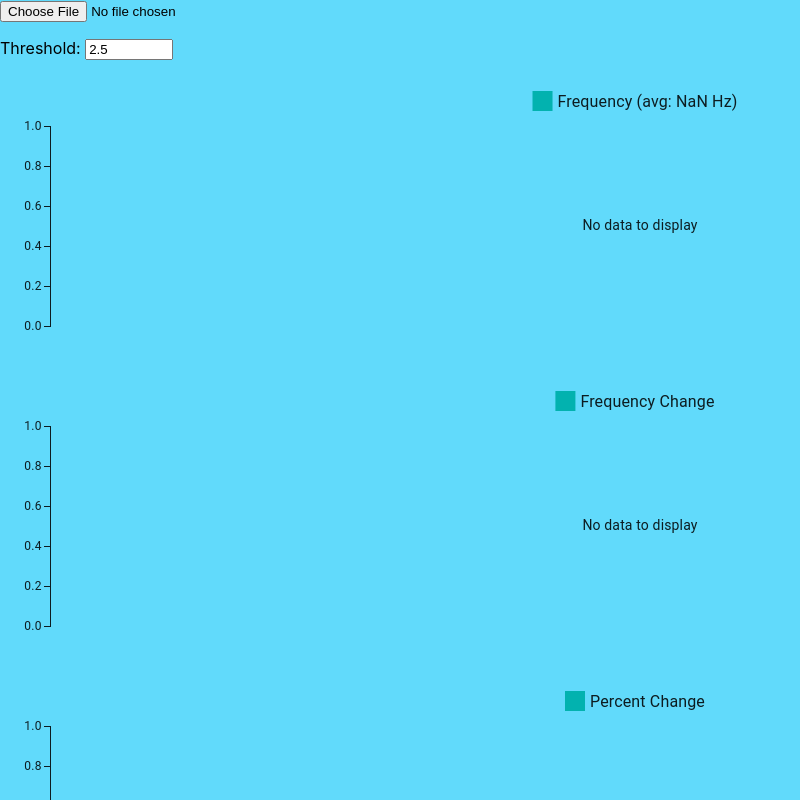
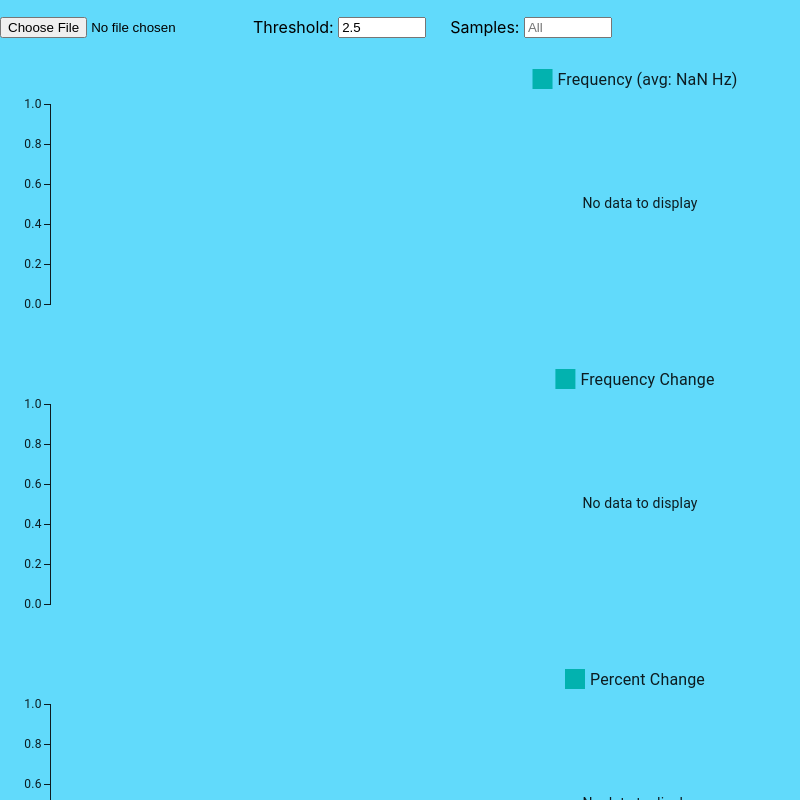
Before and after one commit to xonik/frequency-analyzer, a React (Create React App) app: page / in a window 1280 px wide. Shown: the top 800 px of the page, without its empty margins (0-800 px from the left). Built offline with nearby package versions, Linux system fonts and the light colour scheme.

Commit message:
Added custom list length setting

```diff
--- a/src/App.css
+++ b/src/App.css
@@ -49,3 +49,13 @@ body {
   box-sizing: border-box;
   overflow-x: hidden;
 }
+
+.input-row {
+  display: flex;
+  align-items: center;
+  margin: 16px 0;
+}
+.input-row label {
+  display: flex;
+  align-items: center;
+}
--- a/src/App.tsx
+++ b/src/App.tsx
@@ -26,10 +26,17 @@ function App() {
         const stored = localStorage.getItem('threshold');
         return stored ? parseFloat(stored) : 2.5;
     });
+    const [sliceLength, setSliceLength] = useState<string>(() => {
+        return localStorage.getItem('sliceLength') ?? '';
+    });
 
     useEffect(() => {
         localStorage.setItem('threshold', threshold.toString());
     }, [threshold]);
+
+    useEffect(() => {
+        localStorage.setItem('sliceLength', sliceLength);
+    }, [sliceLength]);
 
     useEffect(() => {
         const { processSample, frequencyList: freqList } = createFrequencyProcessor(threshold);
@@ -40,7 +47,16 @@ function App() {
 
         // Remove the first entry as it has probably not measured a full
         // interval.
-        const slicedList = freqList.slice(1)
+        let slicedList = freqList.slice(1)
+
+        // Apply sliceLength if valid and not empty
+        if (sliceLength !== '') {
+            const n = Number(sliceLength);
+            if (!isNaN(n) && n > 0) {
+                slicedList = slicedList.slice(-n);
+            }
+        }
+
         setFrequencyList(slicedList);
 
         const calculatedAverage = average(slicedList)
@@ -50,7 +66,7 @@ function App() {
         setCentsDeviationList(cents);
 
         setRateOfChangeList(calculateFrequencyRateOfChangePercent(slicedList));
-    }, [lines, threshold]);
+    }, [lines, threshold, sliceLength]);
 
     useEffect(() => {
         const handleResize = () => setChartWidth(window.innerWidth);
@@ -77,8 +93,8 @@ function App() {
     return (
         <div className="app" style={{ width: '100vw' }}>
             <div>
-                <FileUploader/>
-                <div style={{ margin: '16px 0' }}>
+                <div className="input-row">
+                    <FileUploader/>
                     <label>
                         Threshold:&nbsp;
                         <input
@@ -87,6 +103,18 @@ function App() {
                             value={threshold}
                             onChange={e => setThreshold(Number(e.target.value))}
                             style={{ width: 80 }}
+                        />
+                    </label>
+                    <label style={{ marginLeft: 24 }}>
+                        Samples:&nbsp;
+                        <input
+                            type="number"
+                            step="1"
+                            min="1"
+                            value={sliceLength}
+                            onChange={e => setSliceLength(e.target.value)}
+                            style={{ width: 80 }}
+                            placeholder="All"
                         />
                     </label>
                 </div>
```
